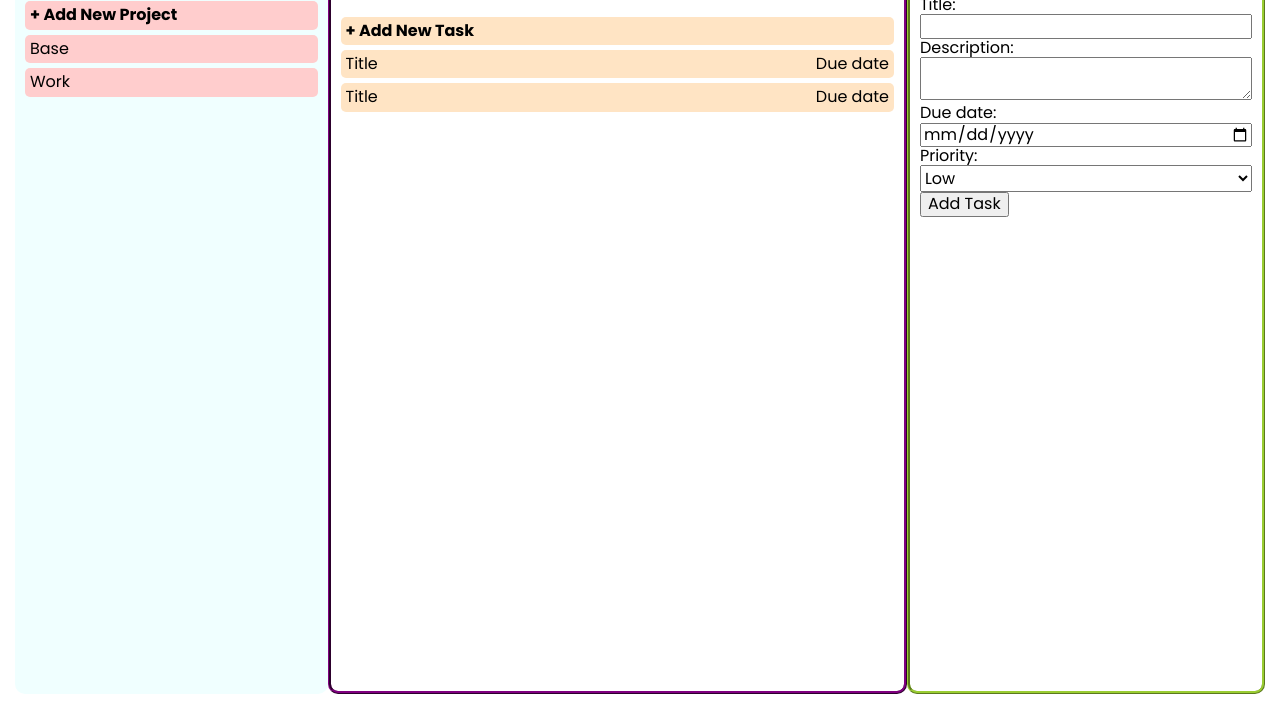
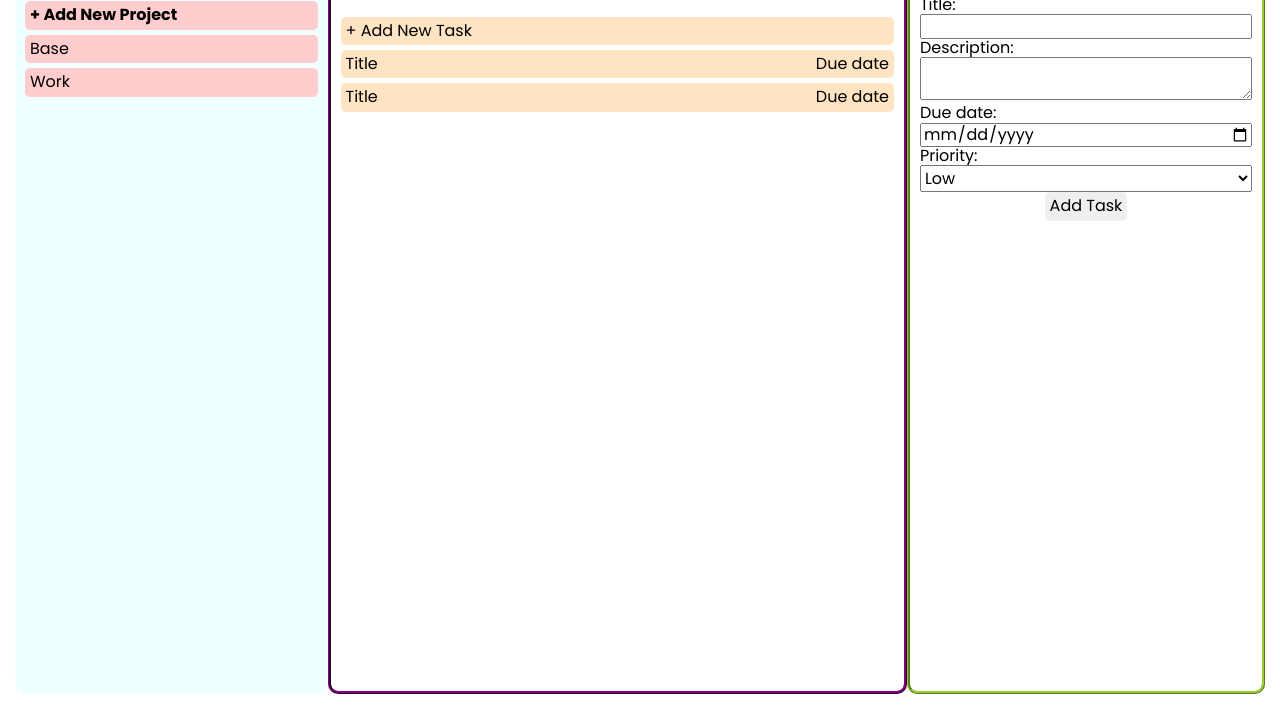
Before and after one commit to AleLoiac/todo-list, a website built with webpack: page src/template.html in a window 1280 px wide. Shown: the part 91-800 px from the top of the page. Built offline with nearby package versions, Linux system fonts and the light colour scheme.

Commit message:
Style submit task button

```diff
--- a/src/styles.css
+++ b/src/styles.css
@@ -85,6 +85,16 @@ textarea {
     border-radius: 5px;
 }
 
+.confirm-task-btn {
+    padding: 5px;
+    border: none;
+    border-radius: 5px;
+}
+
+form > div:last-of-type {
+    text-align: center;
+}
+
 .add-project-btn,
 .project {
     background-color: rgb(255, 205, 205);
@@ -96,7 +106,8 @@ textarea {
 }
 
 .add-project-btn,
-.add-todo-btn {
+.add-todo-btn
+.confirm-task-btn {
     font-weight: bold;
 }
 
```
